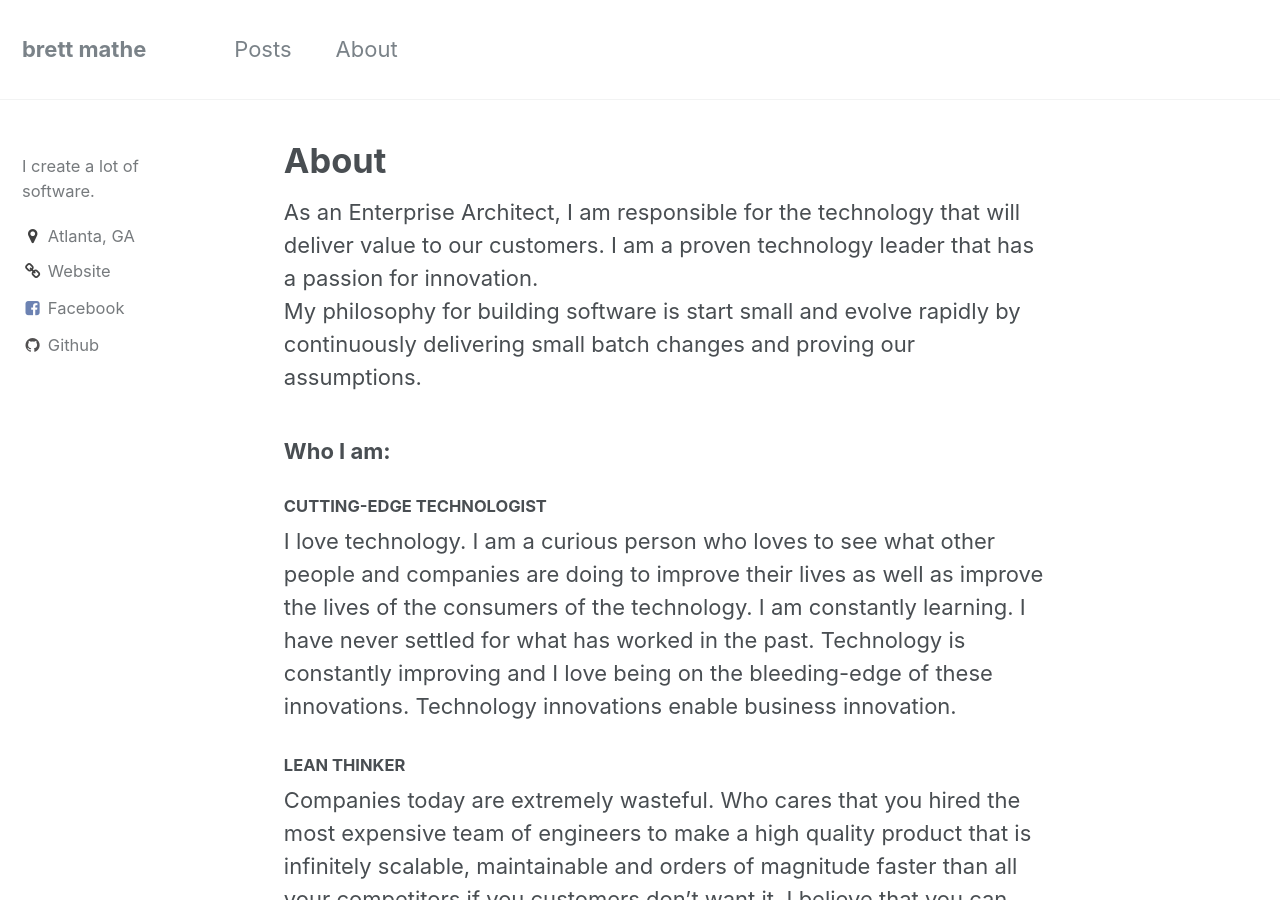
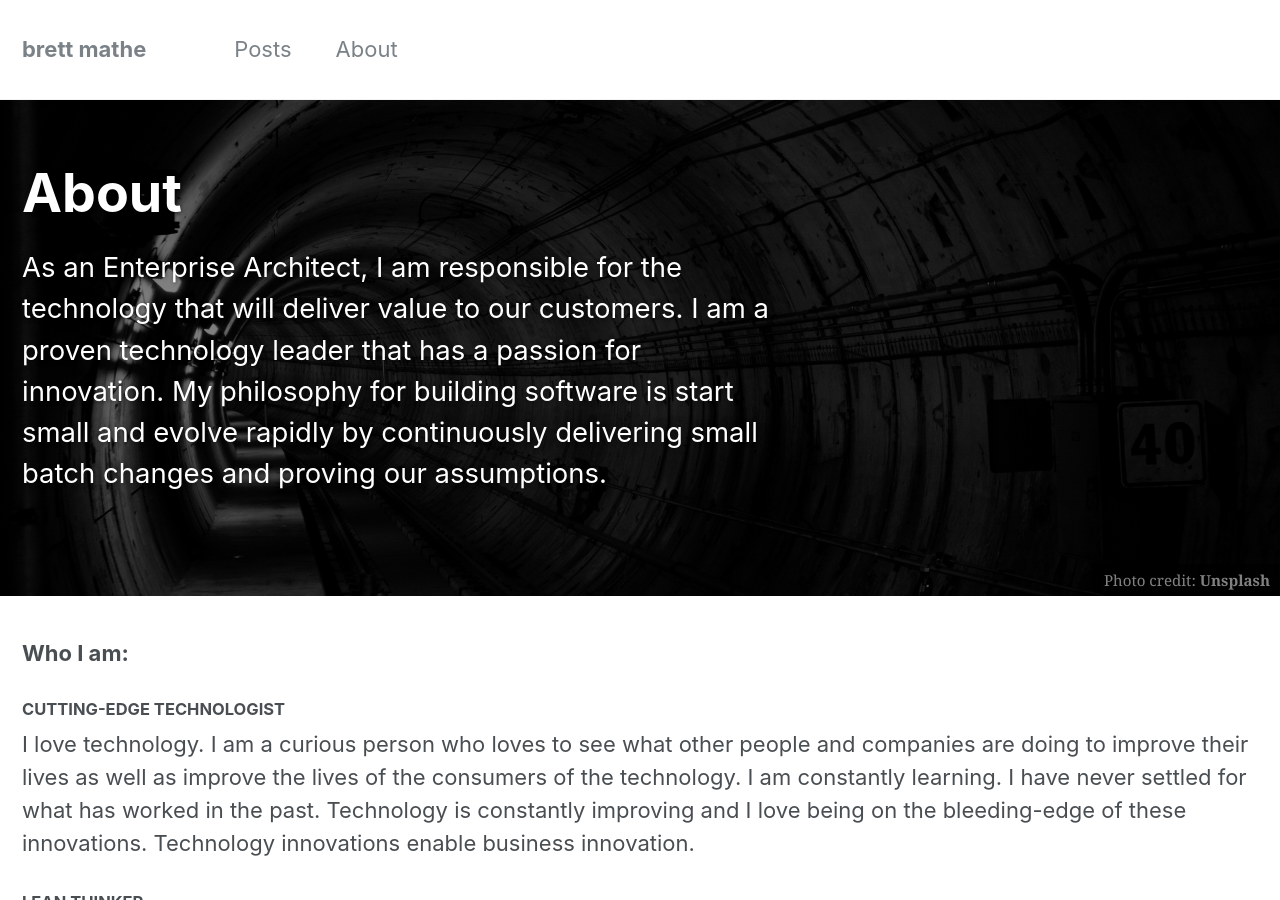
Before and after one commit to bmmathe/bmmathe.github.io, a Jekyll site: the page built from _pages/about.md, in a window 1280 px wide and 900 px high. Built offline with Jekyll 4.4.1, drawn with Linux system fonts in a browser that asks for light colours.

Commit message:
Updated about page

```diff
--- a/_pages/about.md
+++ b/_pages/about.md
@@ -1,12 +1,14 @@
 ---
-layout: single
+layout: splash
 title: About
 permalink: /about/
-author_profile: true
+header:
+  overlay_color: "#000"
+  overlay_filter: "0.5"
+  overlay_image: /assets/images/fdvttpkakky-redd-angelo.jpg
+  caption: "Photo credit: [**Unsplash**](https://unsplash.com)"
+excerpt: "As an Enterprise Architect, I am responsible for the technology that will deliver value to our customers.  I am a proven technology leader that has a passion for innovation. My philosophy for building software is start small and evolve rapidly by continuously delivering small batch changes and proving our assumptions."
 ---
-
-As an Enterprise Architect, I am responsible for the technology that will deliver value to our customers.  I am a proven technology leader that has a passion for innovation.
-My philosophy for building software is start small and evolve rapidly by continuously delivering small batch changes and proving our assumptions.
 
 ### Who I am:
 
```
Also changed, not shown: index.html (+4 -3 lines), assets/images/3pgb5eqvaie-lorenzo-cafaro.jpg (added), assets/images/fdvttpkakky-redd-angelo.jpg (added), assets/images/photo-1478397453044-17bb5f994100.jpg (deleted), assets/images/unsplash-image-1.jpg (deleted), readme.md (added), 1 other file.
